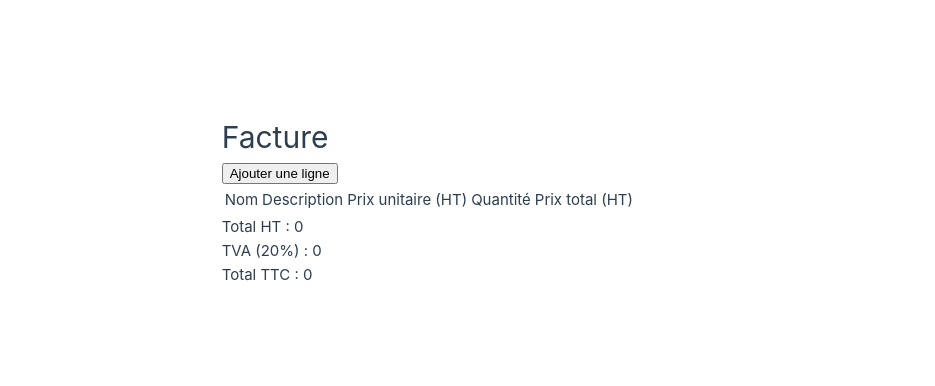
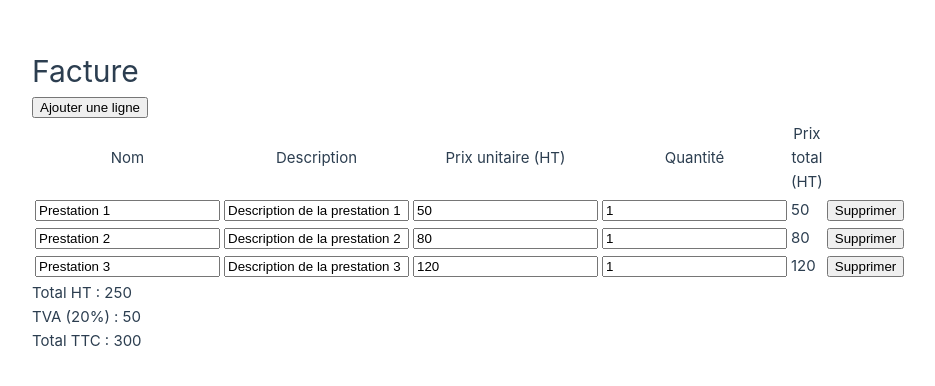
Before and after one commit to DevAlex79/vue-products, a Vue app: page / in a window 1280 px wide. Shown: the part 200-586 px from the top of the page, without its empty margins (0-935 px from the left). Built offline with nearby package versions, Linux system fonts and the light colour scheme.

Commit message:
Ajout default-lines.json + Fetch récupération des données

```diff
--- /dev/null
+++ b/data/default-lines.json
@@ -0,0 +1,17 @@
+[
+    {
+        "name": "Prestation 1",
+        "description": "Description de la prestation 1",
+        "unitPrice": 50
+    },
+    {
+        "name": "Prestation 2",
+        "description": "Description de la prestation 2",
+        "unitPrice": 80
+    },
+    {
+        "name": "Prestation 3",
+        "description": "Description de la prestation 3",
+        "unitPrice": 120
+    }
+]
--- a/src/Bill.vue
+++ b/src/Bill.vue
@@ -2,6 +2,8 @@
 
 import BillLine from './BillLine.vue';
 import Total from './Total.vue';
+
+const DEFAULT_LINES_URL = 'data/default-lines.json'; // Chemin vers le fichier JSON local
 
 export default {
     name: 'Bill',
@@ -14,7 +16,24 @@ export default {
             lines: []
         };
     },
+    created() {
+    this.fetchDefaultLines();
+    },
+
     methods: {
+        fetchDefaultLines() {
+            fetch(DEFAULT_LINES_URL)
+                .then(response => response.json())
+                .then(data => {
+                    this.lines = data.map(line => ({
+                    ...line,
+                    quantity: 1
+                }));
+            })
+            .catch(error => {
+                console.error('Erreur lors de la récupération des prestations habituelles :', error);
+            });
+        },
         addLine() {
             this.lines.push({
                 name: '',
```
